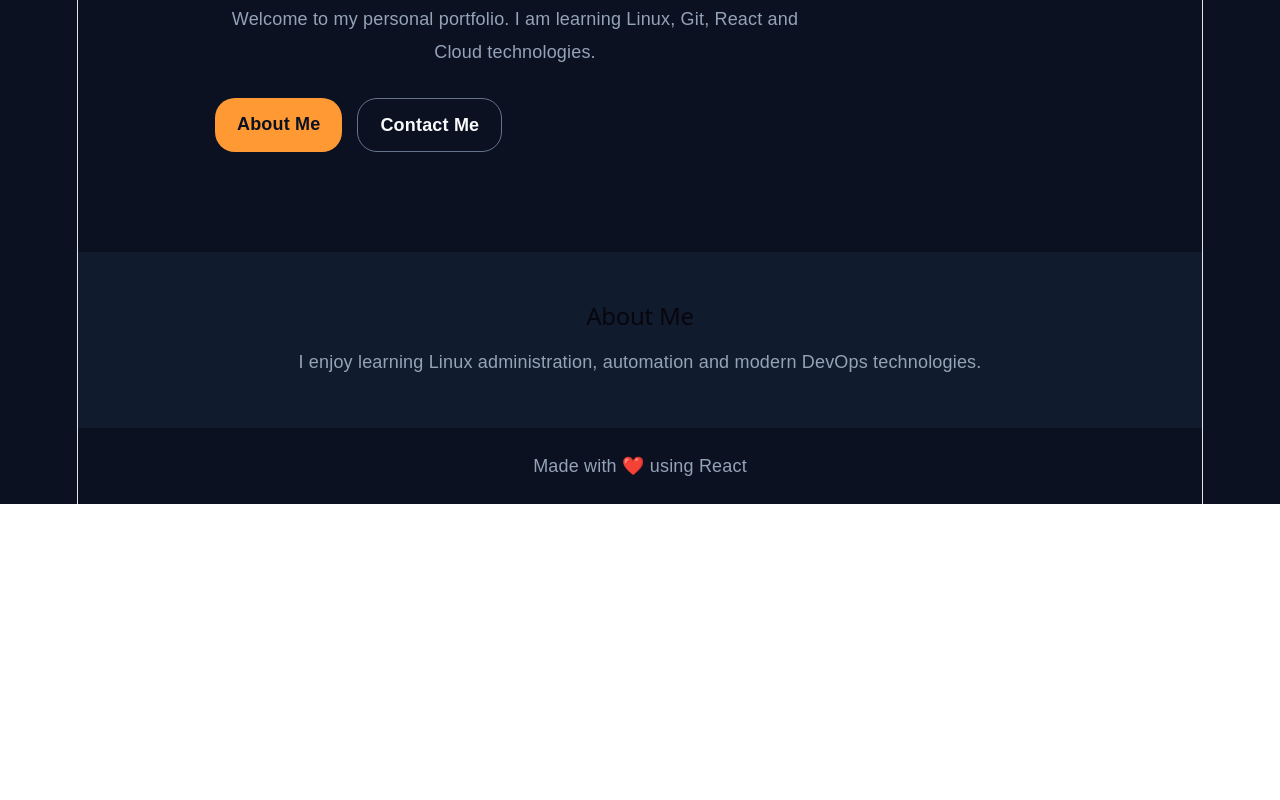
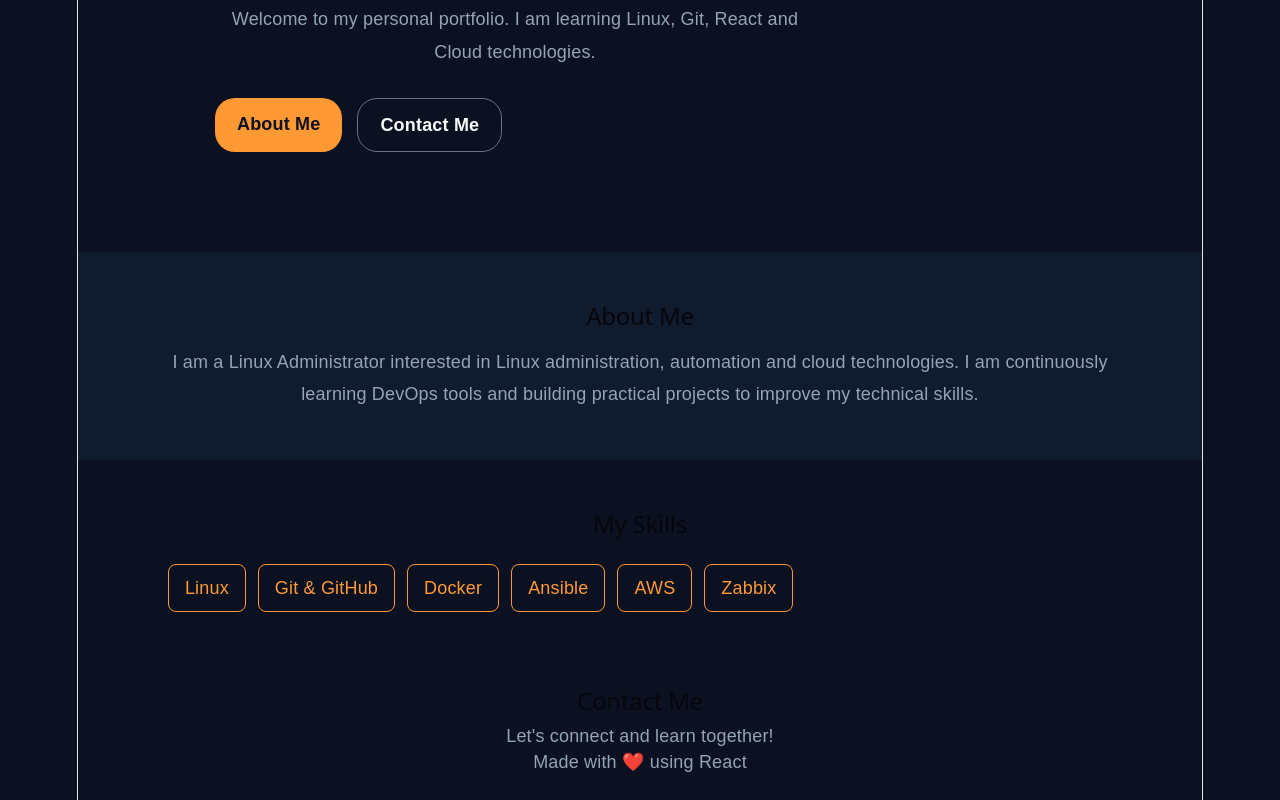
Before and after one commit to Yog18/Yog_portfolio, a React app: page / in a window 1280 px wide. Shown: the part 411-1211 px from the top of the page. Before the commit the page ends 915 px from the top, so only its background shows below. Built offline with nearby package versions, Linux system fonts and the light colour scheme; the HTML template or start-up script is replaced by a standard one.

Commit message:
Build portfolio layout and skills section

```diff
--- a/src/App.css
+++ b/src/App.css
@@ -106,3 +106,25 @@ footer {
   padding: 25px;
   color: #94a3b8;
 }
+
+
+.skills {
+  padding: 50px 8%;
+}
+
+.skills h2 {
+  margin-bottom: 25px;
+}
+
+.skill-list {
+  display: flex;
+  flex-wrap: wrap;
+  gap: 12px;
+}
+
+.skill-list span {
+  padding: 10px 16px;
+  border: 1px solid var(--accent-color);
+  border-radius: 8px;
+  color: var(--accent-color);
+}
--- a/src/App.jsx
+++ b/src/App.jsx
@@ -4,11 +4,13 @@ import "./App.css";
 function App() {
   return (
     <div className="container">
+      {/* Navbar */}
       <nav className="navbar">
         <h2 className="logo">MyPortfolio.</h2>
         <p>Linux | DevOps | Cloud</p>
       </nav>
 
+      {/* Home Section */}
       <main className="hero">
         <p className="intro">HELLO, WORLD! 👋</p>
 
@@ -34,15 +36,36 @@ function App() {
         </div>
       </main>
 
+      {/* About Me Section */}
       <section id="about" className="about">
         <h2>About Me</h2>
+
         <p>
-          I enjoy learning Linux administration, automation
-          and modern DevOps technologies.
+          I am a Linux Administrator interested in Linux
+          administration, automation and cloud technologies.
+          I am continuously learning DevOps tools and building
+          practical projects to improve my technical skills.
         </p>
       </section>
 
+      {/* Skills Section */}
+      <section id="skills" className="skills">
+        <h2>My Skills</h2>
+
+        <div className="skill-list">
+          <span>Linux</span>
+          <span>Git & GitHub</span>
+          <span>Docker</span>
+          <span>Ansible</span>
+          <span>AWS</span>
+          <span>Zabbix</span>
+        </div>
+      </section>
+
+      {/* Contact Section */}
       <footer id="contact">
+        <h2>Contact Me</h2>
+        <p>Let's connect and learn together!</p>
         <p>Made with ❤️ using React</p>
       </footer>
     </div>
```
